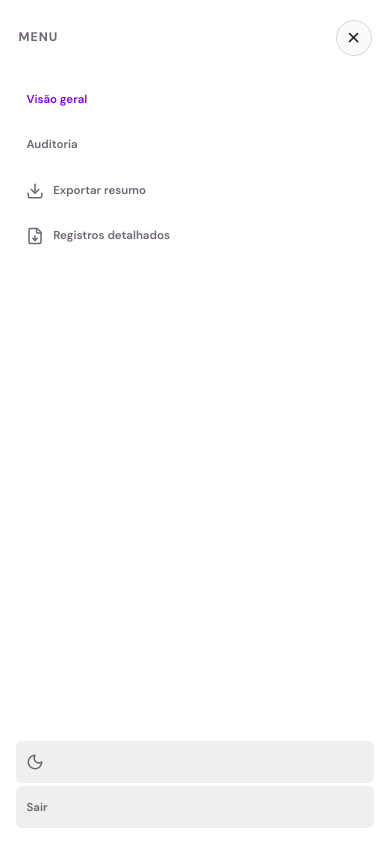
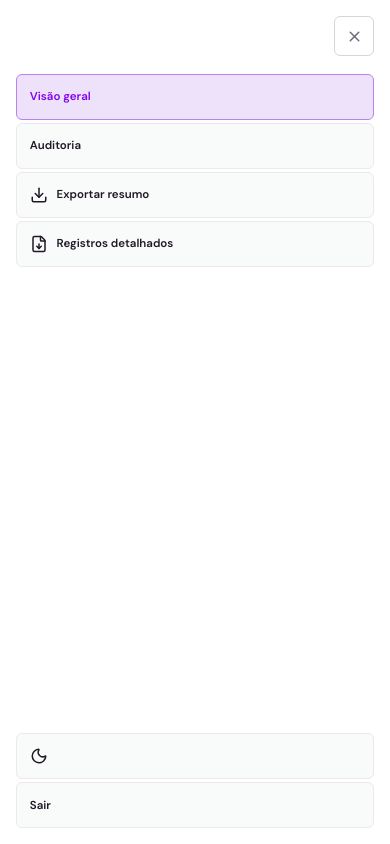
Before and after one commit to shirubaarison/discord-bateponto-bot, a Flask app: page / in a window 390 px wide, after a click that opens the changed part. Run offline with Flask 3, Linux system fonts and the light colour scheme; data that the repository does not hold is empty; parts of the project's set-up code (start-up, migrations or seed data) failed here and were passed over; some libraries are stand-ins or nearby versions; grey boxes are pictures that could not be loaded.

Commit message:
fix: align mobile drawer close button

```diff
--- a/bate_ponto_bot/web/static/css/dashboard.css
+++ b/bate_ponto_bot/web/static/css/dashboard.css
@@ -366,11 +366,14 @@ a.user-display-name:hover { color: var(--blue); text-decoration: underline !impo
     .nav-links.is-open { transform: translateX(0); visibility: visible; pointer-events: auto; transition-delay: 0s; }
     .nav-links.is-open li, .nav-links.is-open .nav-link, .nav-links.is-open .logout-form { width: 100%; }
     .nav-links.is-open .nav-link { justify-content: flex-start; }
-    .nav-links.is-open .mobile-menu-header { display: flex; align-items: center; justify-content: space-between; padding: .25rem .15rem 1.25rem; color: var(--muted); font-size: .78rem; font-weight: 800; letter-spacing: .08em; text-transform: uppercase; }
-    .nav-links.is-open .mobile-menu-close { display: grid; width: 36px; height: 36px; place-items: center; color: var(--ink); background: var(--bg-input); border: 1px solid var(--line-strong); border-radius: 50%; font-size: 1.4rem; line-height: 1; cursor: pointer; }
+    .nav-links.is-open .mobile-menu-header { display: flex; align-items: center; justify-content: flex-end; padding: 0 0 .9rem; }
+    .nav-links.is-open .mobile-menu-close { display: grid; width: 40px; height: 40px; place-items: center; padding: 0; color: var(--muted); background: transparent; border: 1px solid var(--line-strong); border-radius: var(--radius-sm); line-height: 0; cursor: pointer; }
+    .nav-links.is-open .mobile-menu-close:hover { color: var(--ink); background: var(--bg-input); }
+    .nav-links.is-open .mobile-menu-close svg { display: block; width: 17px; height: 17px; }
     .nav-links.is-open .mobile-menu-item { display: block; }
     .nav-links.is-open .mobile-menu-spacer { display: block; flex: 1; }
-    .nav-links.is-open .nav-link { display: flex; align-items: center; gap: .55rem; min-height: 42px; padding: .6rem .65rem; border-radius: var(--radius-sm); }
+    .nav-links.is-open .nav-link { display: flex; align-items: center; gap: .55rem; min-height: 46px; padding: .65rem .8rem; color: var(--ink); background: var(--bg-input); border: 1px solid var(--line); border-radius: var(--radius-sm); }
+    .nav-links.is-open .nav-link:hover, .nav-links.is-open .nav-link.active { color: var(--indigo); background: color-mix(in srgb, var(--indigo) 10%, var(--bg-input)); border-color: color-mix(in srgb, var(--indigo) 45%, var(--line)); }
     .nav-links.is-open .nav-link svg { width: 18px; height: 18px; flex: 0 0 18px; }
     .mobile-menu-backdrop.is-open { display: none; }
     .brand-mark { width: 32px; height: 32px; }
--- a/bate_ponto_bot/web/templates/base.html
+++ b/bate_ponto_bot/web/templates/base.html
@@ -24,8 +24,9 @@
         </button>
         <ul class="nav-links" id="main-navigation">
             <li class="mobile-menu-header">
-                <span>Menu</span>
-                <button type="button" class="mobile-menu-close" data-mobile-menu-close aria-label="Fechar menu">&times;</button>
+                <button type="button" class="mobile-menu-close" data-mobile-menu-close aria-label="Fechar menu">
+                    <i data-lucide="x"></i>
+                </button>
             </li>
             <li><a href="{{ url_for('index') }}" class="nav-link {% if request.endpoint == 'index' %}active{% endif %}">Visão geral</a></li>
             <li><a href="{{ url_for('events_page') }}" class="nav-link {% if request.endpoint == 'events_page' %}active{% endif %}">Auditoria</a></li>
```
